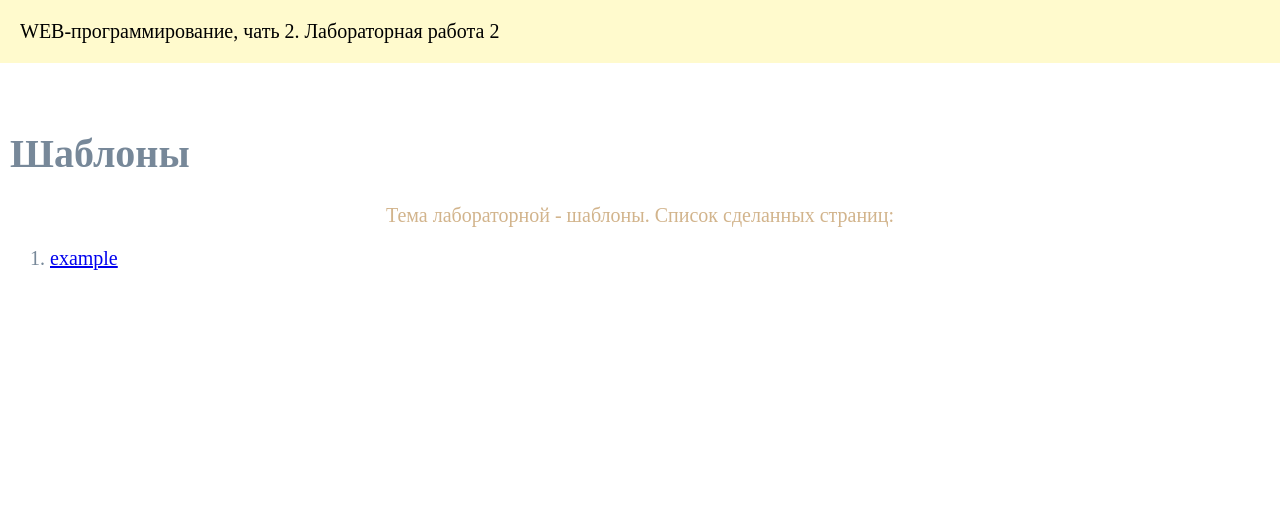
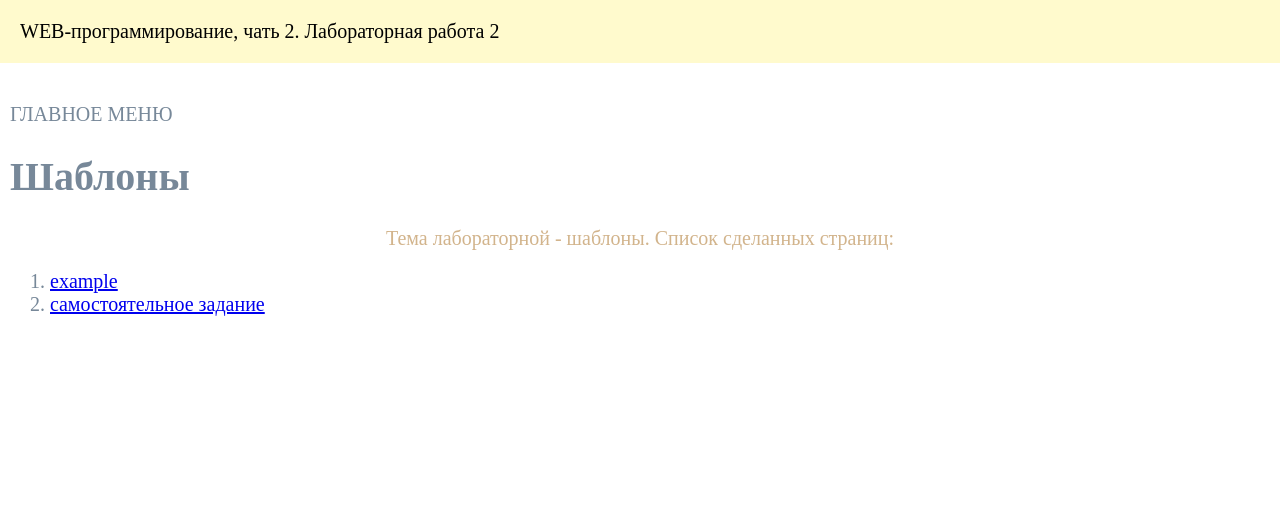
Before and after one commit to makkarinna/weblab-python, a Flask app: page /lab2/ in a window 1280 px wide. Shown: the top 515 px of the page. Run offline with Flask 3, Linux system fonts and the light colour scheme.

Commit message:
Добавлены ссылки

```diff
--- a/app.py
+++ b/app.py
@@ -66,6 +66,7 @@ def menu():
 
         <h1>НГТУ, ФБ, WEB-программирование часть 2. Список лабораторных</h1>
         <li><a href='/lab1'>Лабораторная 1</a></li>
+        <li><a href='/lab2'>Лабораторная 2</a></li>
 
         <footer>
             &copy; Карина Махмад, ФБИ-14, 3 курс, 2023
--- a/templates/base.html
+++ b/templates/base.html
@@ -11,7 +11,9 @@
     <header>WEB-программирование, чать 2. {{ self.lab() }}</header>
 
     <main>
+        <a style="font-size: 25; text-decoration: none; color: lightslategray;" href="/menu">ГЛАВНОЕ МЕНЮ</a>
         {% block main %}{% endblock %}
+
     </main>
 
     <footer>
--- a/templates/lab2.html
+++ b/templates/lab2.html
@@ -9,5 +9,8 @@
         <li>
             <a href="/lab2/example">example</a>
         </li>
+        <li>
+            <a href="/lab2/old_money">cамостоятельное задание</a>
+        </li>
     </ol>
 {% endblock %}
```
